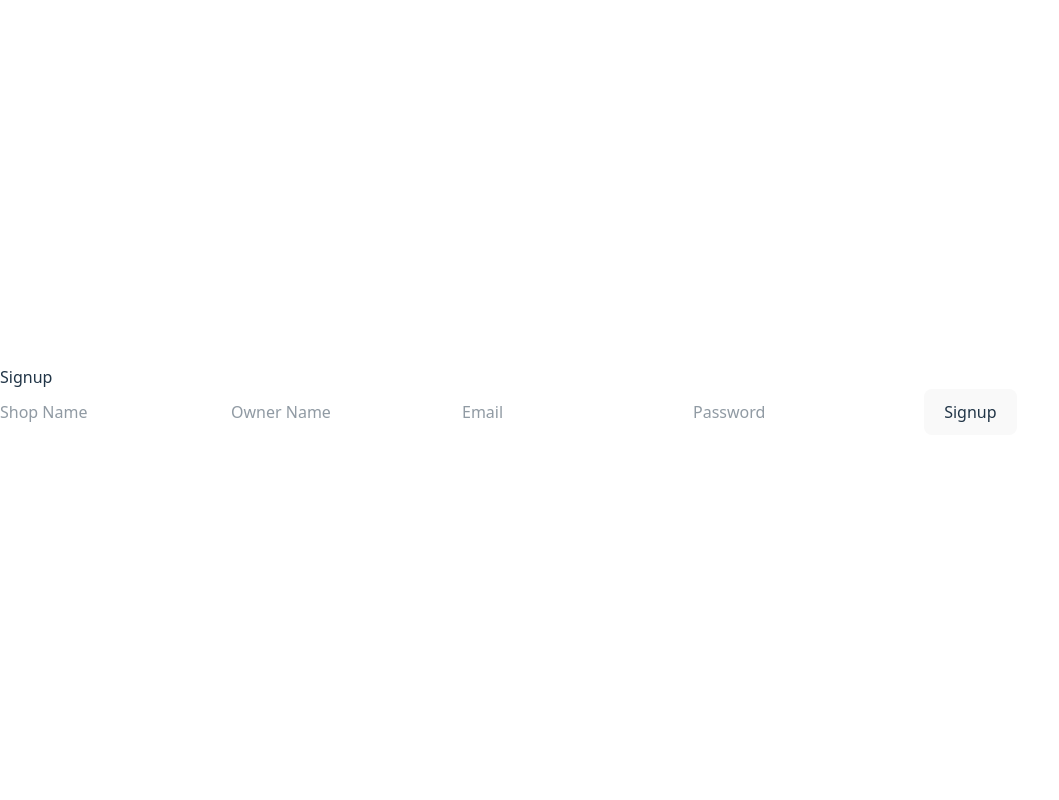
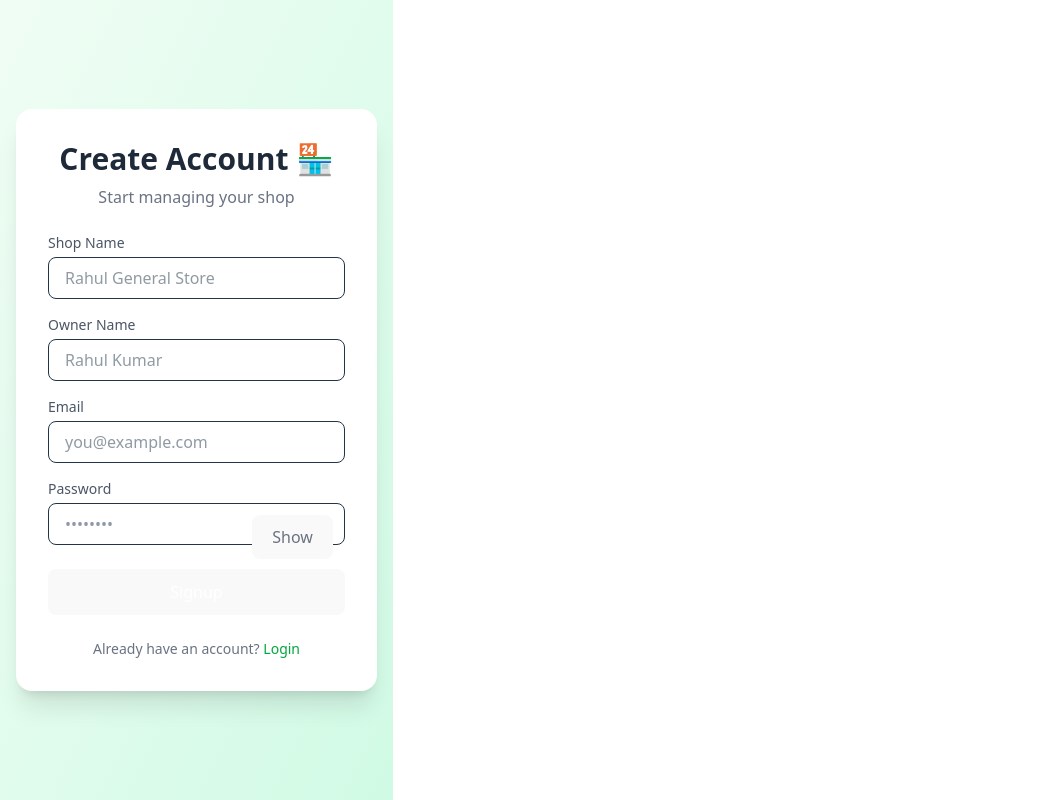
Before and after one commit to Rahul-5555/Inverntory, a React (Vite) app in the folder frontend/: page /signup in a window 1280 px wide. Shown: the whole page, without its empty margins (0-1059 px from the left). Built offline with nearby package versions, Linux system fonts and the light colour scheme.

Commit message:
improve signup.jsx

```diff
--- a/frontend/src/pages/Signup.jsx
+++ b/frontend/src/pages/Signup.jsx
@@ -1,29 +1,168 @@
-import { useState } from "react";
+import React, { useState } from "react";
 import { apiRequest } from "../services/api";
+import { useNavigate } from "react-router-dom";
 
 const Signup = () => {
-  const [form, setForm] = useState({});
+  const navigate = useNavigate();
+
+  const [form, setForm] = useState({
+    shopName: "",
+    ownerName: "",
+    email: "",
+    password: "",
+  });
+
+  const [showPassword, setShowPassword] = useState(false);
+  const [loading, setLoading] = useState(false);
+  const [error, setError] = useState("");
+  const [success, setSuccess] = useState("");
+
+  const handleChange = (e) => {
+    const { name, value } = e.target;
+    setForm((prev) => ({ ...prev, [name]: value }));
+  };
 
   const handleSubmit = async (e) => {
     e.preventDefault();
+    setError("");
+    setSuccess("");
+
+    // ✅ Frontend validation
+    if (!form.shopName || !form.ownerName || !form.email || !form.password) {
+      setError("All fields are required");
+      return;
+    }
+
+    setLoading(true);
+
     try {
       await apiRequest("/auth/signup", "POST", form);
-      alert("Signup successful. Login now.");
-      window.location.href = "/login";
+      setSuccess("Signup successful! Redirecting to login...");
+      setTimeout(() => navigate("/login"), 1200);
     } catch (err) {
-      alert(err.message);
+      setError(err.message || "Signup failed");
+    } finally {
+      setLoading(false);
     }
   };
 
   return (
-    <form onSubmit={handleSubmit}>
-      <h2>Signup</h2>
-      <input placeholder="Shop Name" onChange={(e) => setForm({ ...form, shopName: e.target.value })} />
-      <input placeholder="Owner Name" onChange={(e) => setForm({ ...form, ownerName: e.target.value })} />
-      <input placeholder="Email" onChange={(e) => setForm({ ...form, email: e.target.value })} />
-      <input type="password" placeholder="Password" onChange={(e) => setForm({ ...form, password: e.target.value })} />
-      <button>Signup</button>
-    </form>
+    <div className="min-h-screen flex items-center justify-center bg-gradient-to-br from-green-50 to-emerald-100 px-4">
+      <form
+        onSubmit={handleSubmit}
+        className="w-full max-w-md bg-white p-8 rounded-2xl shadow-xl"
+      >
+        <h2 className="text-3xl font-bold text-center text-gray-800 mb-2">
+          Create Account 🏪
+        </h2>
+        <p className="text-center text-gray-500 mb-6">
+          Start managing your shop
+        </p>
+
+        {/* Error */}
+        {error && (
+          <div className="mb-4 text-sm text-red-600 bg-red-50 px-3 py-2 rounded-lg">
+            {error}
+          </div>
+        )}
+
+        {/* Success */}
+        {success && (
+          <div className="mb-4 text-sm text-green-700 bg-green-50 px-3 py-2 rounded-lg">
+            {success}
+          </div>
+        )}
+
+        {/* Shop Name */}
+        <div className="mb-4">
+          <label className="block text-sm font-medium text-gray-600 mb-1">
+            Shop Name
+          </label>
+          <input
+            name="shopName"
+            value={form.shopName}
+            onChange={handleChange}
+            placeholder="Rahul General Store"
+            className="w-full px-4 py-2 border rounded-lg focus:ring-2 focus:ring-green-500 outline-none"
+          />
+        </div>
+
+        {/* Owner Name */}
+        <div className="mb-4">
+          <label className="block text-sm font-medium text-gray-600 mb-1">
+            Owner Name
+          </label>
+          <input
+            name="ownerName"
+            value={form.ownerName}
+            onChange={handleChange}
+            placeholder="Rahul Kumar"
+            className="w-full px-4 py-2 border rounded-lg focus:ring-2 focus:ring-green-500 outline-none"
+          />
+        </div>
+
+        {/* Email */}
+        <div className="mb-4">
+          <label className="block text-sm font-medium text-gray-600 mb-1">
+            Email
+          </label>
+          <input
+            type="email"
+            name="email"
+            value={form.email}
+            onChange={handleChange}
+            placeholder="you@example.com"
+            className="w-full px-4 py-2 border rounded-lg focus:ring-2 focus:ring-green-500 outline-none"
+          />
+        </div>
+
+        {/* Password */}
+        <div className="mb-6 relative">
+          <label className="block text-sm font-medium text-gray-600 mb-1">
+            Password
+          </label>
+          <input
+            type={showPassword ? "text" : "password"}
+            name="password"
+            value={form.password}
+            onChange={handleChange}
+            placeholder="••••••••"
+            className="w-full px-4 py-2 border rounded-lg focus:ring-2 focus:ring-green-500 outline-none pr-12"
+          />
+          <button
+            type="button"
+            onClick={() => setShowPassword(!showPassword)}
+            className="absolute right-3 top-9 text-sm text-gray-500 hover:text-gray-700"
+          >
+            {showPassword ? "Hide" : "Show"}
+          </button>
+        </div>
+
+        {/* Button */}
+        <button
+          type="submit"
+          disabled={loading}
+          className={`w-full py-2.5 rounded-lg text-white font-semibold transition
+            ${loading
+              ? "bg-green-300 cursor-not-allowed"
+              : "bg-green-600 hover:bg-green-700"
+            }`}
+        >
+          {loading ? "Creating account..." : "Signup"}
+        </button>
+
+        {/* Footer */}
+        <p className="text-center text-sm text-gray-500 mt-6">
+          Already have an account?{" "}
+          <span
+            onClick={() => navigate("/login")}
+            className="text-green-600 hover:underline cursor-pointer font-medium"
+          >
+            Login
+          </span>
+        </p>
+      </form>
+    </div>
   );
 };
 
```
